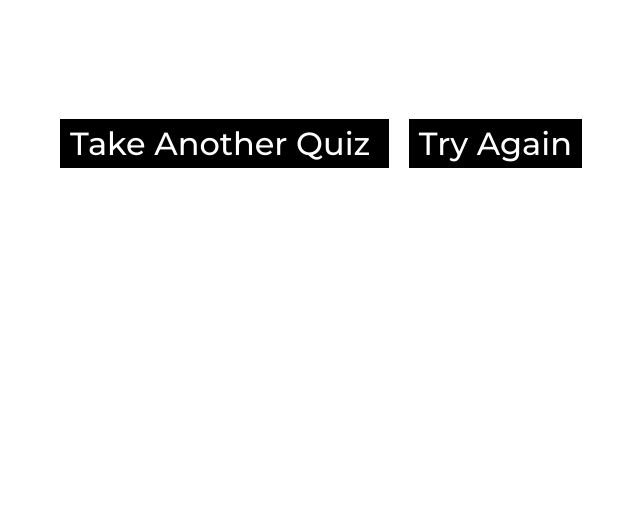
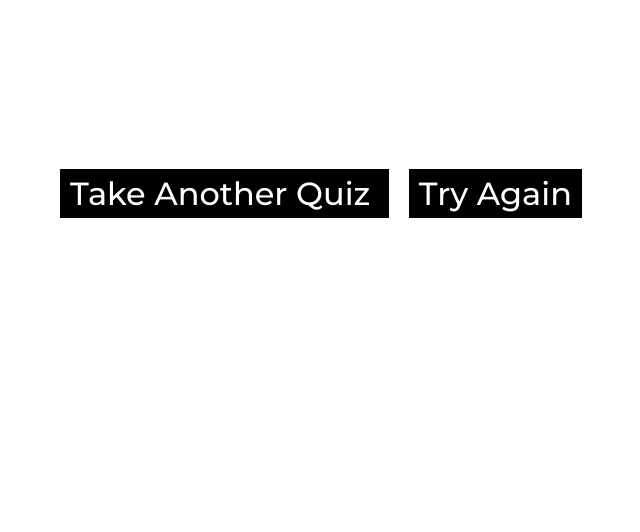
Before and after one commit to Sothatsit/BreadType, a Flask app: template client/templates/quiz_results.html in a window 1280 px wide. Shown: the part 71-603 px from the top of the page, without its empty margins (329-969 px from the left). Run offline with Flask 2, Linux system fonts and the light colour scheme; the template is opened without the code that fills it, so the values that code supplies are empty; parts of the project's set-up code (start-up, migrations or seed data) failed here and were passed over.

Commit message:
Fix placement of footer on results page

```diff
--- a/client/static/quiz_results/quiz_results.css
+++ b/client/static/quiz_results/quiz_results.css
@@ -6,8 +6,11 @@ body {
     line-height: 2em;
 }
 
+.content-wrap {
+    padding-top: 50px;
+}
+
 #quiz_title {
-    margin-top: 50px;
     font-size: 56px;
 }
 
```
